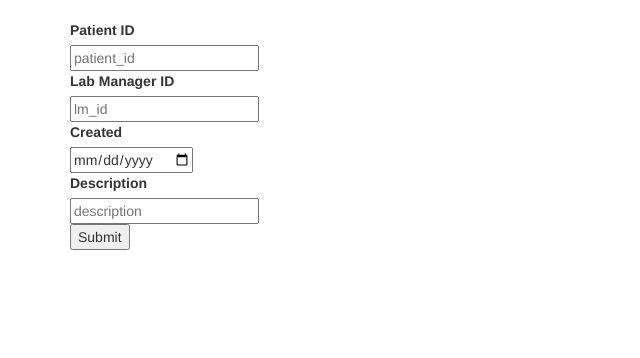
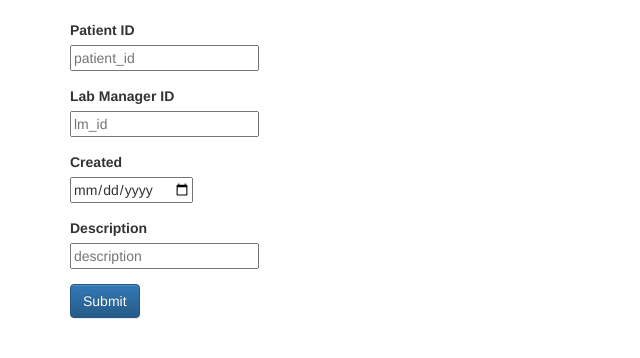
Before and after one commit to karltext/medical-app, a Flask app: page /reports/register in a window 1280 px wide. Shown: the part 52-410 px from the top of the page, without its empty margins (0-640 px from the left). Run offline with Flask 2, Linux system fonts and the light colour scheme; some libraries are stand-ins or nearby versions.

Commit message:
styled new report to the same as new patient

```diff
--- a/app/templates/reports/register.html
+++ b/app/templates/reports/register.html
@@ -1,21 +1,30 @@
 {% extends 'base.html' %}
 {% block content %}
 <div class='register-report'>
+<div class='row'>
+      <div class="col-sm-6">
       <form action="{{ url_for('reports.create_report') }}" method="POST">
-
+			<div class="form-group">
             <label for="patient_id">Patient ID</label><br>
             <input type="text" name="patient_id" placeholder="patient_id" id="patient_id"/><br>
-
+            </div>
+			<div class="form-group">
             <label for="lm_id">Lab Manager ID</label><br>
             <input type="text" name="lm_id" placeholder="lm_id" id="lm_id"/><br>
-
+            </div>
+			<div class="form-group">
             <label for="created">Created</label><br>
             <input type="date" name="created" placeholder="created" id="created"/><br>
-
+            </div>
+			<div class="form-group">
             <label for="description">Description</label><br>
             <input type="text" name="description" placeholder="description" id="description"/><br>
-
-            <input type="submit" value="Submit" id="submit"/>
+            </div>
+			<div class="form-group">
+            <input type="submit" value="Submit" class="btn btn-primary" id="submit"/>
+            </div>
+            </div>
+     </div>
       </form>
 </div>
 {% endblock %}
```
